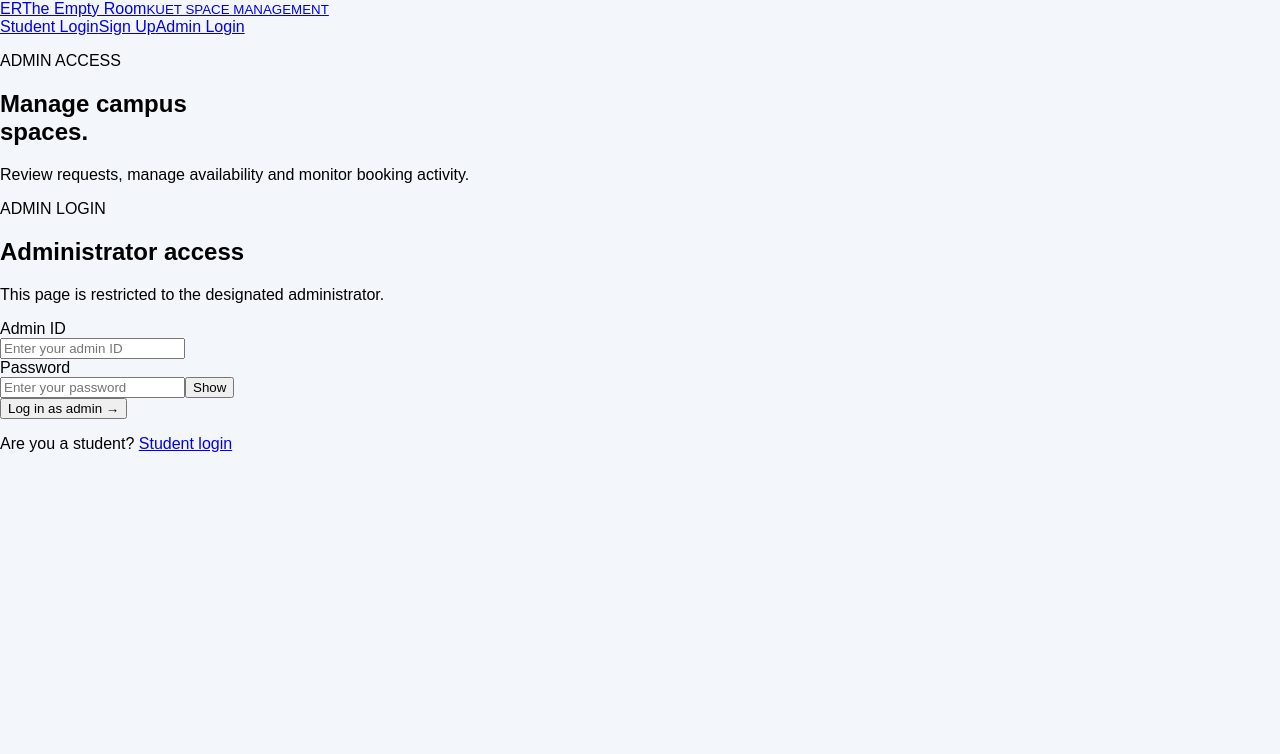
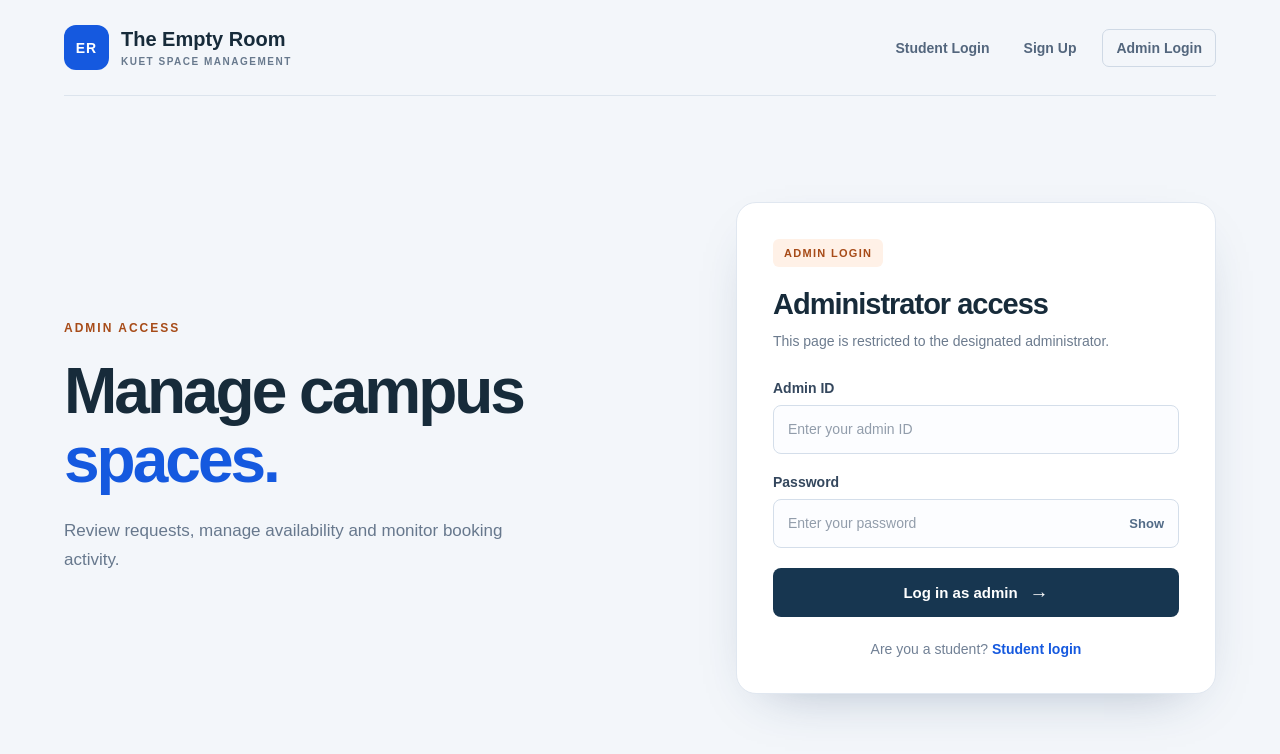
Before and after one commit to ForkedArch/Forkathon2026-Team-KUET_Underdogs, a React app: page /admin/login in a window 1280 px wide. Shown: the top 754 px of the page. Built offline with nearby package versions, Linux system fonts and the light colour scheme; the HTML template or start-up script is replaced by a standard one.

Commit message:
Added stles

```diff
--- a/src/App.jsx
+++ b/src/App.jsx
@@ -5,7 +5,8 @@ import StudentSignup from "./pages/StudentSignup";
 import AdminLogin from "./pages/AdminLogin";
 //import StudentDashboard from "./pages/StudentDashboard";
 //import AdminDashboard from "./pages/AdminDashboard";
-import "./styles/Home.css"
+import "./styles/Home.css";
+import "./styles/Auth.css";
 
 function App() {
   return (
--- /dev/null
+++ b/src/styles/Auth.css
@@ -0,0 +1,245 @@
+.authentication-main {
+  flex: 1;
+  display: grid;
+  grid-template-columns: 1fr 0.9fr;
+  align-items: center;
+  gap: 90px;
+  padding: 55px 0;
+}
+
+/* Left information section */
+
+.authentication-info {
+  max-width: 540px;
+}
+
+.page-label {
+  margin: 0;
+  color: #1559df;
+  font-size: 12px;
+  font-weight: 700;
+  letter-spacing: 2px;
+}
+
+.page-label.admin-label {
+  color: #a74b18;
+}
+
+.authentication-info h1 {
+  margin: 22px 0;
+  color: #172b3a;
+  font-size: clamp(45px, 5vw, 68px);
+  line-height: 1.08;
+  letter-spacing: -3px;
+}
+
+.authentication-info h1 span {
+  color: #1559df;
+}
+
+.authentication-info > p:last-child {
+  max-width: 480px;
+  margin: 0;
+  color: #67788d;
+  font-size: 17px;
+  line-height: 1.7;
+}
+
+/* Authentication card */
+
+.authentication-card {
+  width: 100%;
+  max-width: 480px;
+  justify-self: end;
+  padding: 36px;
+  border: 1px solid #e0e7f0;
+  border-radius: 20px;
+  background: white;
+  box-shadow: 0 20px 55px -30px rgb(29 60 100 / 40%);
+}
+
+.card-label {
+  display: inline-block;
+  margin: 0 0 21px;
+  padding: 8px 11px;
+  border-radius: 6px;
+  background: #eaf2ff;
+  color: #1559df;
+  font-size: 11px;
+  font-weight: 700;
+  letter-spacing: 1.3px;
+}
+
+.admin-card-label {
+  background: #fff1e7;
+  color: #a74b18;
+}
+
+.authentication-card h2 {
+  margin: 0 0 9px;
+  color: #172b3a;
+  font-size: 29px;
+  letter-spacing: -1px;
+}
+
+.card-description {
+  margin: 0 0 27px;
+  color: #6c7b8e;
+  font-size: 14px;
+  line-height: 1.6;
+}
+
+/* Form */
+
+.authentication-form {
+  display: flex;
+  flex-direction: column;
+  gap: 20px;
+}
+
+.form-group label {
+  display: block;
+  margin-bottom: 9px;
+  color: #34475d;
+  font-size: 14px;
+  font-weight: 600;
+}
+
+.form-group input {
+  width: 100%;
+  min-height: 49px;
+  padding: 13px 14px;
+  border: 1px solid #d4deea;
+  border-radius: 8px;
+  background: #fcfdff;
+  color: #172b3a;
+  font-size: 14px;
+  outline: none;
+  transition: 0.2s ease;
+}
+
+.form-group input::placeholder {
+  color: #929dab;
+}
+
+.form-group input:focus {
+  border-color: #1559df;
+  box-shadow: 0 0 0 3px rgb(21 89 223 / 10%);
+}
+
+/* Password input */
+
+.password-field {
+  position: relative;
+}
+
+.password-field input {
+  padding-right: 70px;
+}
+
+.password-toggle {
+  position: absolute;
+  top: 5px;
+  right: 5px;
+  min-height: 39px;
+  padding: 0 10px;
+  border: none;
+  border-radius: 6px;
+  background: transparent;
+  color: #526b87;
+  font-size: 13px;
+  font-weight: 600;
+}
+
+.password-toggle:hover {
+  background: #edf4ff;
+  color: #1559df;
+}
+
+/* Submit buttons */
+
+.form-submit-button {
+  min-height: 49px;
+  padding: 13px 17px;
+  display: flex;
+  align-items: center;
+  justify-content: center;
+  gap: 12px;
+  border: none;
+  border-radius: 8px;
+  background: #1559df;
+  color: white;
+  font-size: 15px;
+  font-weight: 600;
+  transition: 0.2s ease;
+}
+
+.form-submit-button:hover {
+  background: #104bc2;
+  transform: translateY(-1px);
+}
+
+.form-submit-button span {
+  font-size: 19px;
+}
+
+.admin-submit-button {
+  background: #173650;
+}
+
+.admin-submit-button:hover {
+  background: #102a40;
+}
+
+/* Form footer */
+
+.form-switch {
+  margin: 24px 0 0;
+  color: #718095;
+  text-align: center;
+  font-size: 14px;
+}
+
+.form-switch a {
+  color: #1559df;
+  font-weight: 600;
+  text-decoration: none;
+}
+
+.form-switch a:hover {
+  text-decoration: underline;
+}
+
+/* Tablet */
+
+@media (max-width: 820px) {
+  .authentication-main {
+    grid-template-columns: 1fr;
+    gap: 40px;
+    padding: 45px 0;
+  }
+
+  .authentication-info {
+    display: none;
+  }
+
+  .authentication-card {
+    justify-self: center;
+  }
+}
+
+/* Mobile */
+
+@media (max-width: 550px) {
+  .authentication-main {
+    padding: 32px 0;
+  }
+
+  .authentication-card {
+    padding: 27px 21px;
+  }
+
+  .authentication-card h2 {
+    font-size: 25px;
+  }
+}
--- a/src/styles/Home.css
+++ b/src/styles/Home.css
@@ -1,22 +1,35 @@
-.home-page {
-  width: min(1200px, 90%);
-  min-height: 100vh;
-  margin: 0 auto;
-  display: flex;
-  flex-direction: column;
-  color: #172b3a;
+/* ---------- Global page styles ---------- */
+
+* {
+  box-sizing: border-box;
 }
 
-.home-header {
+body {
+  margin: 0;
+  min-width: 320px;
+  min-height: 100vh;
+  background: #f3f6fa;
+  color: #172b3a;
+  font-family: Arial, Helvetica, sans-serif;
+}
+
+button,
+input {
+  font: inherit;
+}
+
+/* ---------- Shared navbar ---------- */
+
+.navbar {
   min-height: 96px;
   display: flex;
   align-items: center;
   justify-content: space-between;
-  gap: 20px;
+  gap: 30px;
   border-bottom: 1px solid #dce4ed;
 }
 
-.home-logo {
+.navbar-logo {
   display: flex;
   align-items: center;
   gap: 12px;
@@ -26,19 +39,20 @@
   font-weight: 700;
 }
 
-.logo-icon {
+.navbar-logo-icon {
   width: 45px;
   height: 45px;
   display: grid;
   place-items: center;
+  flex-shrink: 0;
   border-radius: 12px;
   background: #1559df;
   color: white;
-  font-size: 15px;
+  font-size: 14px;
   letter-spacing: 1px;
 }
 
-.home-logo small {
+.navbar-logo small {
   display: block;
   margin-top: 5px;
   color: #68798d;
@@ -47,20 +61,45 @@
   letter-spacing: 1.5px;
 }
 
-.admin-login-link {
-  padding: 11px 18px;
-  border: 1px solid #cfd9e5;
-  border-radius: 8px;
-  color: #344a61;
+.navbar-links {
+  display: flex;
+  align-items: center;
+  gap: 8px;
+}
+
+.navbar-links a {
+  padding: 10px 13px;
+  border-radius: 7px;
+  color: #53667d;
   text-decoration: none;
   font-size: 14px;
   font-weight: 600;
   transition: 0.2s ease;
 }
 
-.admin-login-link:hover {
+.navbar-links a:hover {
+  background: #eaf2ff;
+  color: #1559df;
+}
+
+.navbar-links .admin-nav-link {
+  margin-left: 5px;
+  border: 1px solid #cfd9e5;
+}
+
+.navbar-links .admin-nav-link:hover {
   border-color: #1559df;
-  color: #1559df;
+}
+
+/* ---------- Homepage ---------- */
+
+.home-page,
+.page-container {
+  width: min(1200px, 90%);
+  min-height: 100vh;
+  margin: 0 auto;
+  display: flex;
+  flex-direction: column;
 }
 
 .home-main {
@@ -72,6 +111,8 @@
   padding: 65px 0;
 }
 
+/* ---------- Hero section ---------- */
+
 .hero-label {
   margin: 0;
   color: #1559df;
@@ -82,10 +123,11 @@
 
 .hero-content h1 {
   margin: 24px 0;
+  color: #172b3a;
   font-size: clamp(46px, 5.3vw, 72px);
+  font-weight: 650;
   line-height: 1.08;
   letter-spacing: -3px;
-  font-weight: 650;
 }
 
 .hero-content h1 span {
@@ -99,6 +141,8 @@
   font-size: 18px;
   line-height: 1.75;
 }
+
+/* ---------- Homepage buttons ---------- */
 
 .hero-buttons {
   display: flex;
@@ -126,10 +170,13 @@
   border: 1px solid #1559df;
   background: #1559df;
   color: white;
+  box-shadow: 0 10px 22px rgb(21 89 223 / 18%);
 }
 
 .primary-link:hover {
+  border-color: #104bc2;
   background: #104bc2;
+  transform: translateY(-1px);
 }
 
 .primary-link span {
@@ -145,6 +192,7 @@
 .secondary-link:hover {
   border-color: #1559df;
   color: #1559df;
+  transform: translateY(-1px);
 }
 
 .signup-message {
@@ -156,6 +204,17 @@
 .signup-message a {
   color: #1559df;
   font-weight: 600;
+  text-decoration: none;
+}
+
+.signup-message a:hover {
+  text-decoration: underline;
+}
+
+/* ---------- Campus space card ---------- */
+
+.space-card-section {
+  width: 100%;
 }
 
 .space-card {
@@ -163,7 +222,7 @@
   border: 1px solid #e0e7f0;
   border-radius: 20px;
   background: white;
-  box-shadow: 0 20px 55px -30px rgb(29 60 100 / 35%);
+  box-shadow: 0 20px 55px -30px rgb(29 60 100 / 38%);
 }
 
 .card-heading {
@@ -182,10 +241,12 @@
   height: 8px;
   border-radius: 50%;
   background: #18a668;
+  box-shadow: 0 0 0 4px rgb(24 166 104 / 10%);
 }
 
 .space-card h2 {
   margin: 18px 0 25px;
+  color: #172b3a;
   font-size: 29px;
   letter-spacing: -1px;
 }
@@ -203,12 +264,16 @@
   border-bottom: 1px solid #edf1f5;
 }
 
+.space-item:last-child {
+  border-bottom: none;
+}
+
 .space-icon {
-  flex-shrink: 0;
-  width: 42px;
-  height: 42px;
+  width: 43px;
+  height: 43px;
   display: grid;
   place-items: center;
+  flex-shrink: 0;
   border-radius: 10px;
   background: #edf4ff;
   color: #1559df;
@@ -218,6 +283,7 @@
 
 .space-item h3 {
   margin: 0 0 5px;
+  color: #263c52;
   font-size: 15px;
 }
 
@@ -238,6 +304,8 @@
   line-height: 1.6;
 }
 
+/* ---------- Footer ---------- */
+
 .home-footer {
   display: flex;
   justify-content: space-between;
@@ -248,7 +316,18 @@
   font-size: 12px;
 }
 
-@media (max-width: 850px) {
+/* ---------- Keyboard accessibility ---------- */
+
+a:focus-visible,
+button:focus-visible,
+input:focus-visible {
+  outline: 3px solid rgb(21 89 223 / 25%);
+  outline-offset: 3px;
+}
+
+/* ---------- Tablet ---------- */
+
+@media (max-width: 900px) {
   .home-main {
     grid-template-columns: 1fr;
     gap: 45px;
@@ -273,30 +352,43 @@
   }
 }
 
-@media (max-width: 550px) {
-  .home-page {
+/* ---------- Mobile ---------- */
+
+@media (max-width: 650px) {
+  .home-page,
+  .page-container {
     width: 92%;
   }
 
-  .home-header {
+  .navbar {
     min-height: 82px;
   }
 
-  .home-logo {
+  .navbar-logo {
     font-size: 17px;
   }
 
-  .logo-icon {
+  .navbar-logo-icon {
     width: 40px;
     height: 40px;
   }
 
-  .admin-login-link {
+  .navbar-logo small {
+    display: none;
+  }
+
+  .navbar-links a:not(.admin-nav-link) {
+    display: none;
+  }
+
+  .navbar-links .admin-nav-link {
+    margin: 0;
     padding: 9px 11px;
     font-size: 12px;
   }
 
   .home-main {
+    gap: 35px;
     padding: 38px 0;
   }
 
@@ -326,6 +418,10 @@
     padding: 24px 20px;
   }
 
+  .space-card h2 {
+    font-size: 25px;
+  }
+
   .home-footer {
     flex-direction: column;
     align-items: center;
```
